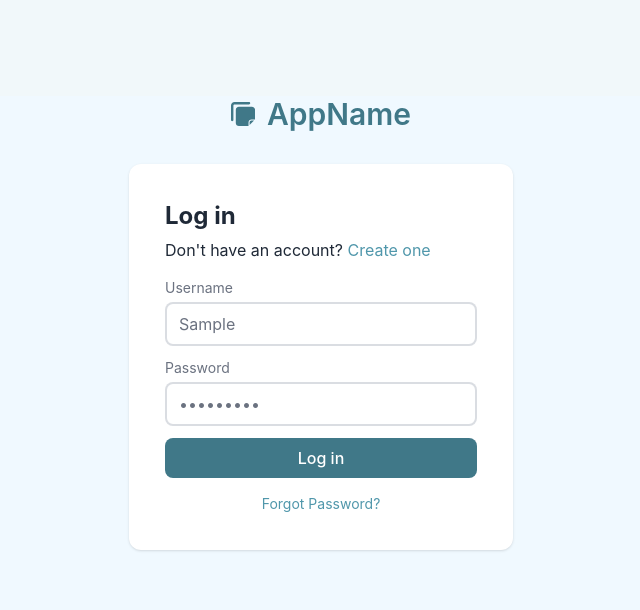
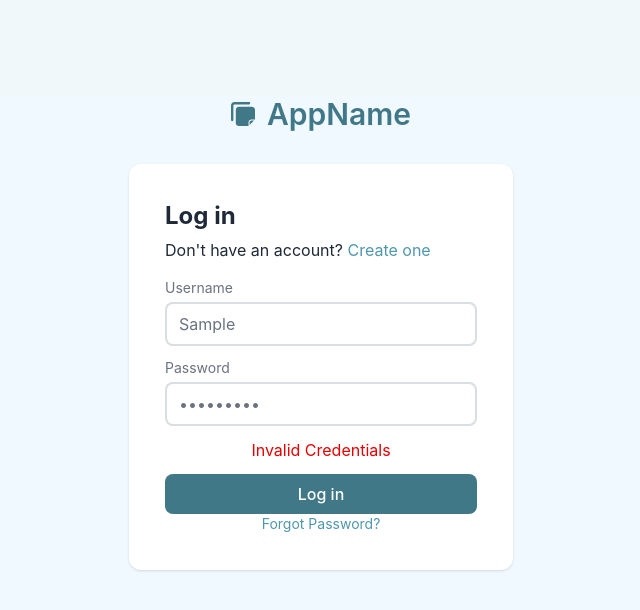
Before and after one commit to acricmg/todo-app-react, a React (Vite) app: page / in a window 1280 px wide. Both pictures are taken after typing "Sample", "Sample123" into the empty fields and a click on the button "Log in". Shown: the top 610 px of the page, without its empty margins (319-959 px from the left). Built offline with nearby package versions, Linux system fonts and the light colour scheme; no server answers.

Commit message:
add error message when logging in

```diff
--- a/src/pages/Login.jsx
+++ b/src/pages/Login.jsx
@@ -9,6 +9,7 @@ import { useAuth } from "../contexts/authContext";
 const Login = () => {
   const { user, login } = useAuth();
   const [input, setInput] = useState({});
+  const [error, setError] = useState("");
   const navigate = useNavigate();
 
   useEffect(() => {
@@ -47,6 +48,7 @@ const Login = () => {
       }
     } catch (error) {
       console.error("POST request failed:", error);
+      setError("Invalid Credentials");
     }
   };
 
@@ -62,7 +64,7 @@ const Login = () => {
           </Link>
         </p>
       </div>
-      <form className="my-4 flex flex-col" onSubmit={handleSubmit}>
+      <form className="mt-4 flex flex-col" onSubmit={handleSubmit}>
         <label className="field-label" htmlFor="username">
           Username
         </label>
@@ -89,6 +91,11 @@ const Login = () => {
           onChange={(e) => handleChange(e)}
           required
         />
+        {error && (
+          <div className="pb-3 text-center text-[#e60000]">
+            <p>{error}</p>
+          </div>
+        )}
         <button className="field-rounded btn-primary" type="submit">
           Log in
         </button>
```
